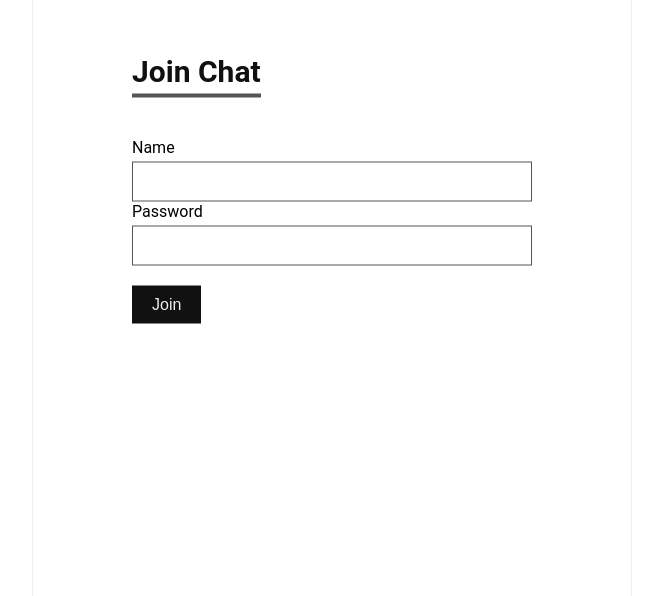
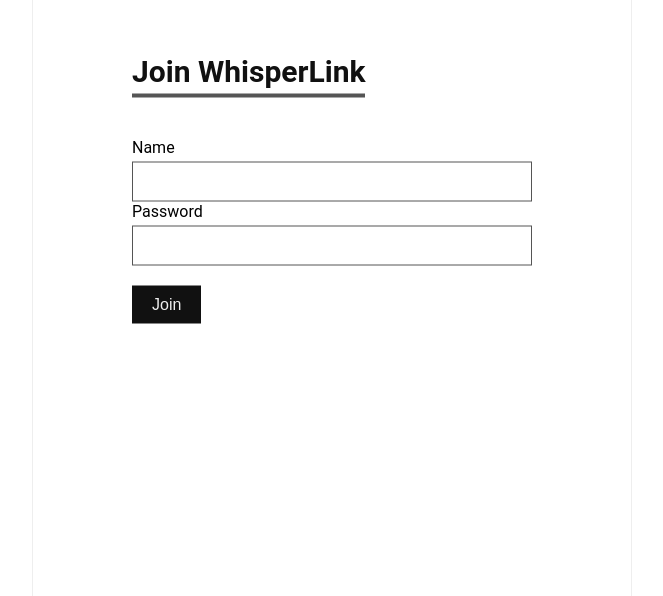
Before and after one commit to AggarwalVansh/WhisperLink, a website: page public/index.html in a window 1280 px wide. Shown: the part 204-800 px from the top of the page, without its empty margins (308-971 px from the left). Drawn offline with nearby package versions, Linux system fonts and the light colour scheme; no server answers.

Commit message:
Changed Name

```diff
--- a/package.json
+++ b/package.json
@@ -1,5 +1,5 @@
 {
-  "name": "chat-app",
+  "name": "whisperlink",
   "version": "1.2.0",
   "description": "## Description",
   "main": "server.js",
--- a/public/index.html
+++ b/public/index.html
@@ -2,7 +2,7 @@
 <html lang="en">
   <head>
     <meta charset="UTF-8" />
-    <title>Chat App</title>
+    <title>WhisperLink</title>
     <link rel="icon" type="image/x-icon" href="./core/index.ico" />
     <link rel="stylesheet" type="text/css" href="style.css" />
   </head>
@@ -10,7 +10,7 @@
     <div class="app">
       <div class="screen join-screen active">
         <div class="form">
-          <h2>Join Chat</h2>
+          <h2>Join WhisperLink</h2>
           <div class="form-input">
             <label>Name</label>
             <input type="text" id="username" />
@@ -35,7 +35,7 @@
       </div>
       <div class="screen chat-screen">
         <div class="header">
-          <div class="logo">ChatRoom</div>
+          <div class="logo">WhisperLink</div>
           <button id="exit-chat">Exit</button>
         </div>
         <div class="messages"></div>
--- a/server.js
+++ b/server.js
@@ -1,6 +1,6 @@
 const express = require("express");
 const path = require("path");
-const port = `6969`;
+const port = `8788`;
 
 const app = express();
 const server = require("http").createServer(app);
@@ -24,4 +24,4 @@ io.on("connection", function (socket) {
 });
 
 server.listen(port);
-console.log(`Your Chat App is working properly on http://localhost:6969`);
+console.log(`Your Chat App is working properly on http://localhost:${port}`);
```
